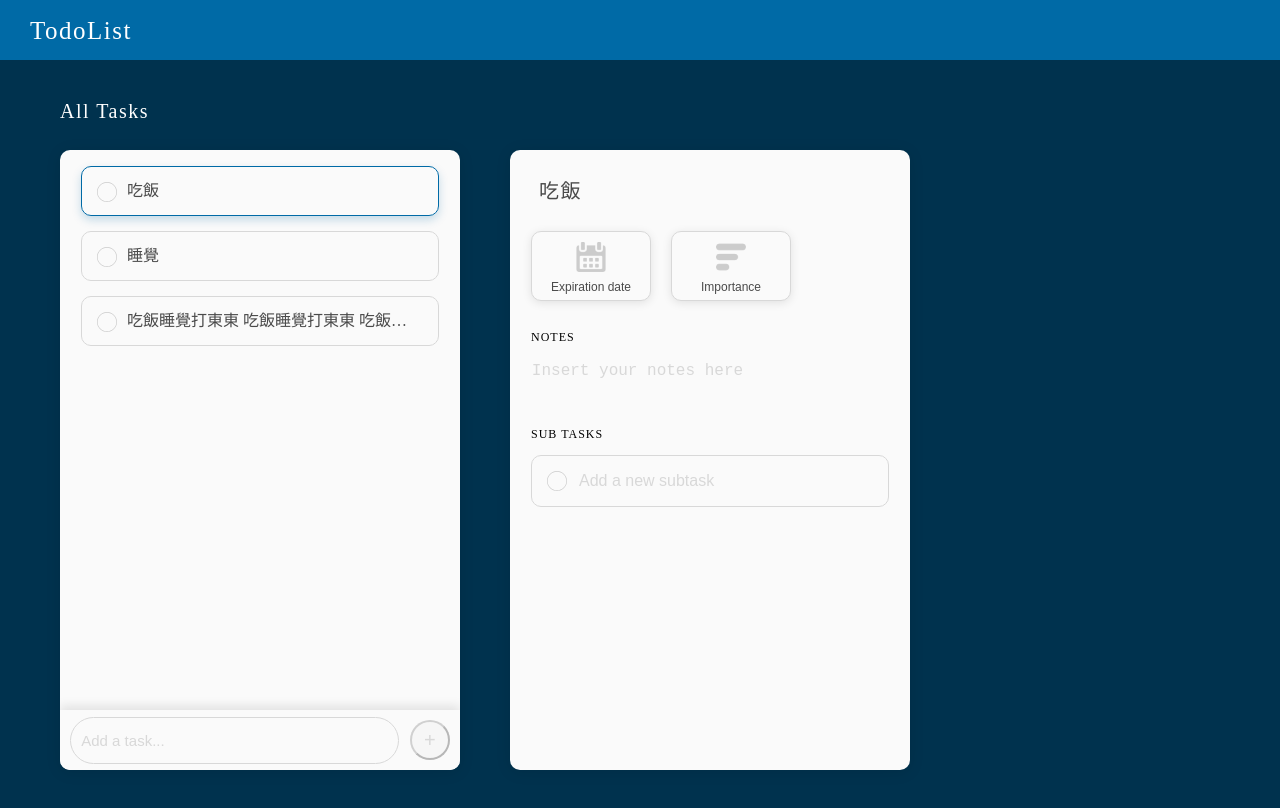
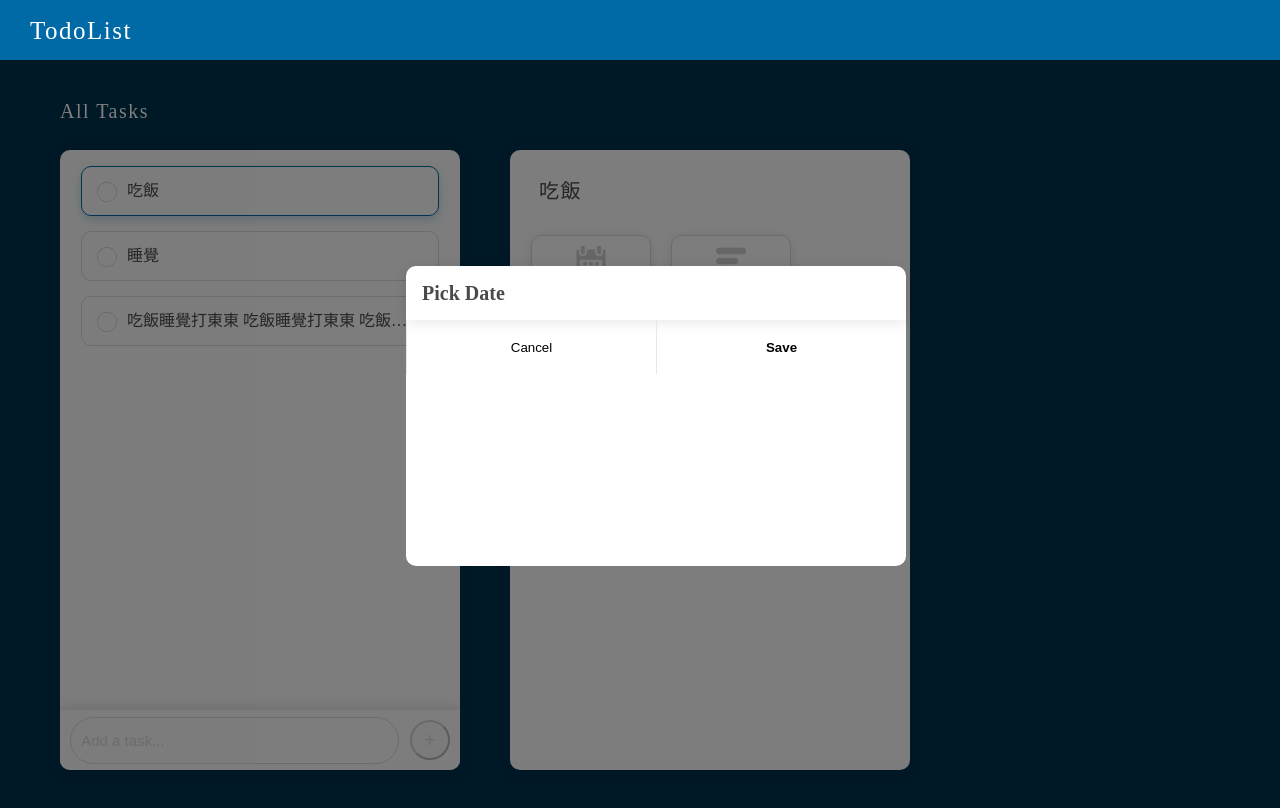
Before and after one commit to Xinhe998/dcard-todolist, a React app: page / in a window 1280 px wide. Both pictures are taken after a click on the button "Expiration date". Shown: the top 808 px of the page. Built offline with nearby package versions, Linux system fonts and the light colour scheme.

Commit message:
complete modal component

```diff
--- a/src/components/Header/index.js
+++ b/src/components/Header/index.js
@@ -1,5 +1,6 @@
 import React from 'react';
 import PropTypes from 'prop-types';
+import './index.scss';
 
 const Header = ({ title }) => (
   <header className="AppHeader">
--- /dev/null
+++ b/src/components/Header/index.scss
@@ -0,0 +1,19 @@
+.AppHeader {
+  background: var(--dcard-blue);
+  height: var(--header-height);
+  position: fixed;
+  top: 0;
+  width: 100%;
+  z-index: 99;
+  .AppHeader__logo-wrap {
+    color: #ffffff;
+    font-size: 25px;
+    line-height: 2.5;
+    overflow: hidden;
+    display: block;
+    height: var(--header-height);
+    margin-left: 30px;
+    letter-spacing: 1.5px;
+    font-weight: 500;
+  }
+}
--- /dev/null
+++ b/src/components/Modal/index.js
@@ -0,0 +1,66 @@
+import React, { useRef } from 'react';
+import PropTypes from 'prop-types';
+import './index.scss';
+import useClickOutside from '../../hooks/useClickOutside';
+import useEscCloseModal from '../../hooks/useEscCloseModal';
+
+const Modal = ({
+  isOpen,
+  title,
+  shouldCloseOnEsc,
+  showControlBtn,
+  cancelBtnText,
+  confirmBtnText,
+  onClose,
+  children,
+}) => {
+  const modalRef = useRef();
+  useClickOutside(isOpen, modalRef, onClose);
+  if (shouldCloseOnEsc) useEscCloseModal(onClose);
+  return isOpen ? (
+    <div className="Modal Modal__backdrop">
+      <div className="Modal__wrapper" ref={modalRef}>
+        <div className="Modal__title">{title}</div>
+        <div className="Modal__content">{children}</div>
+        {showControlBtn ? (
+          <div className="Modal__button-group">
+            <button
+              type="button"
+              className="Modal__button-group__cancel"
+              onClick={onClose}
+            >
+              {cancelBtnText}
+            </button>
+            <button type="button" className="Modal__button-group__confirm">
+              {confirmBtnText}
+            </button>
+          </div>
+        ) : null}
+      </div>
+    </div>
+  ) : null;
+};
+
+Modal.propTypes = {
+  title: PropTypes.string,
+  isOpen: PropTypes.bool,
+  shouldCloseOnEsc: PropTypes.bool,
+  showControlBtn: PropTypes.bool,
+  cancelBtnText: PropTypes.string,
+  confirmBtnText: PropTypes.string,
+  onClose: PropTypes.func,
+  children: PropTypes.node,
+};
+
+Modal.defaultProps = {
+  title: '',
+  isOpen: false,
+  shouldCloseOnEsc: true,
+  showControlBtn: true,
+  cancelBtnText: 'Cancel',
+  confirmBtnText: 'Save',
+  onClose: null,
+  children: null,
+};
+
+export default Modal;
--- /dev/null
+++ b/src/components/Modal/index.scss
@@ -0,0 +1,57 @@
+.Modal__backdrop {
+  position: fixed;
+  top: 0;
+  bottom: 0;
+  left: 0;
+  right: 0;
+  width: 100%;
+  height: 100%;
+  background-color: rgba(0, 0, 0, 0.5);
+  padding: 16px;
+  display: flex;
+  align-items: center;
+  justify-content: center;
+}
+.Modal__wrapper {
+  background-color: #ffffff;
+  border-radius: 10px;
+  max-width: 500px;
+  min-height: 300px;
+  width: 500px;
+  min-height: 300px;
+}
+.Modal__content {
+  height: calc(100% - 108px);
+}
+.Modal__title {
+  height: 54px;
+  padding: 0 16px;
+  display: flex;
+  align-items: center;
+  user-select: none;
+  font-size: var(--modal-title-font-size);
+  font-weight: 600;
+  line-height: 1.1;
+  color: var(--text-color);
+  box-shadow: var(--card-box-shadow);
+}
+.Modal__button-group {
+  height: 54px;
+  display: flex;
+  user-select: none;
+  button {
+    outline: 0;
+    border: none;
+    background: none;
+    cursor: pointer;
+    width: 50%;
+    border-left: 1px solid #e7e7e7;
+    transition: all .5s;
+    &:hover  {
+      background-color: #e7e7e7;
+    }
+    &.Modal__button-group__confirm {
+      font-weight: 600;
+    }
+  }
+}
--- a/src/components/PaneButton/index.js
+++ b/src/components/PaneButton/index.js
@@ -1,8 +1,9 @@
 import React from 'react';
 import PropTypes from 'prop-types';
+import './index.scss';
 
-const PaneButton = ({ icon, text }) => (
-  <button className="PaneBtn" type="button">
+const PaneButton = ({ icon, text, handleClick }) => (
+  <button className="PaneBtn" type="button" onClick={handleClick}>
     <span className="PaneBtn__icon">
       <img src={icon} draggable="false" alt="icon" />
     </span>
@@ -12,9 +13,11 @@ const PaneButton = ({ icon, text }) => (
 PaneButton.propTypes = {
   icon: PropTypes.string,
   text: PropTypes.string,
+  handleClick: PropTypes.func,
 };
 PaneButton.defaultProps = {
   icon: '',
   text: '',
+  handleClick: null,
 };
 export default PaneButton;
--- /dev/null
+++ b/src/components/PaneButton/index.scss
@@ -0,0 +1,32 @@
+.PaneBtn {
+  outline: 0;
+  font-size: var(--xs-font-size);
+  border-radius: 10px;
+  background: #fafafa;
+  border: 1px solid #d8d8d8;
+  box-shadow: 0px 2px 10px 0 rgba(0, 0, 0, 0.1);
+  margin-top: 10px;
+  transition: all 0.5s;
+  display: inline-block;
+  height: 70px;
+  width: 120px;
+  overflow: hidden;
+  padding: 10px 7px 7px;
+  cursor: pointer;
+  margin-right: 20px;
+  color: var(--text-color);
+  &:hover {
+    box-shadow: 0px 2px 10px 0 rgba(0, 0, 0, 0.3);
+  }
+  .PaneBtn__icon {
+    display: block;
+    img {
+      width: 30px;
+      height: 30px;
+    }
+  }
+  .PaneBtn__label {
+    display: block;
+    line-height: 2;
+  }
+}
--- a/src/hooks/useAutoSize.js
+++ b/src/hooks/useAutoSize.js
@@ -12,10 +12,9 @@ export default function useAutoSize(element) {
     }
   };
   useEffect(() => {
-    element.current.addEventListener('mouseover', autosize);
+    autosize();
     element.current.addEventListener('keydown', autosize);
     return () => {
-      element.current.removeEventListener('mouseover', autosize);
       element.current.removeEventListener('keydown', autosize);
     };
   });
--- /dev/null
+++ b/src/hooks/useClickOutside.js
@@ -0,0 +1,18 @@
+import { useEffect } from 'react';
+
+export default function useClickOutside(status, ref, onClick) {
+  const handleClick = (e) => {
+    if (status && ref.current) {
+      const isOutside = (!ref.current.contains(e.target));
+      if (isOutside) {
+        onClick();
+      }
+    }
+  };
+  useEffect(() => {
+    document.addEventListener('click', handleClick);
+    return () => {
+      document.removeEventListener('click', handleClick);
+    };
+  });
+}
--- /dev/null
+++ b/src/hooks/useEscCloseModal.js
@@ -0,0 +1,15 @@
+import { useEffect } from 'react';
+
+export default function useEscCloseModal(onClose) {
+  const handleESC = (e) => {
+    if (e.keyCode === 27) {
+      onClose();
+    }
+  };
+  useEffect(() => {
+    document.addEventListener('keydown', handleESC);
+    return () => {
+      document.removeEventListener('keydown', handleESC);
+    };
+  });
+}
--- a/src/pages/index.js
+++ b/src/pages/index.js
@@ -14,6 +14,7 @@ import uuid from '../util';
 import Header from '../components/Header';
 import TodoItem from '../components/TodoItem';
 import PaneButton from '../components/PaneButton';
+import Modal from '../components/Modal';
 
 import calendarImg from '../assets/calendar.png';
 import levelImg from '../assets/level.png';
@@ -22,7 +23,8 @@ const Home = () => {
   const globalStore = useContext(Store);
   const [state, dispatch] = useReducer(reducer, globalStore);
   const [newTask, setNewTask] = useState('');
-
+  const [isDatePickerModalOpen, setIsDatePickerModalOpen] = useState(false);
+  const [isImportanceModalOpen, setisImportanceModalOpen] = useState(false);
   const addTask = () => {
     if (newTask.trim() !== '') {
       const newId = uuid();
@@ -39,8 +41,8 @@ const Home = () => {
       setNewTask('');
     }
   };
-  var textareaRef = useRef();
-  var taskNoteRef = useRef();
+  const textareaRef = useRef();
+  const taskNoteRef = useRef();
   useAutoSize(textareaRef);
   useAutoSize(taskNoteRef);
   return (
@@ -124,8 +126,8 @@ const Home = () => {
                         }
                       }}
                     />
-                    <PaneButton icon={calendarImg} text="Expiration date" />
-                    <PaneButton icon={levelImg} text="Importance" />
+                    <PaneButton icon={calendarImg} text="Expiration date" handleClick={() => setIsDatePickerModalOpen(true)} />
+                    <PaneButton icon={levelImg} text="Importance" handleClick={() => setisImportanceModalOpen(true)} />
                     <div className="CardScrollView__detail__block">
                       <div className="CardScrollView__detail__block__title">
                         Notes
@@ -216,6 +218,22 @@ const Home = () => {
           </div>
         </div>
       </div>
+      <Modal
+        isOpen={isDatePickerModalOpen}
+        title="Pick Date"
+        onClose={() => setIsDatePickerModalOpen(false)}
+        shouldCloseOnEsc
+        showControlBtn
+      />
+      <Modal
+        isOpen={isImportanceModalOpen}
+        title="Importance"
+        onClose={() => setisImportanceModalOpen(false)}
+        shouldCloseOnEsc
+        showControlBtn={false}
+      >
+
+      </Modal>
     </Store.Provider>
   );
 };
--- a/src/pages/index.scss
+++ b/src/pages/index.scss
@@ -12,6 +12,8 @@
   --scrollbar-background-color: rgba(0, 0, 0, 0.3);
   --scrollbar-shadow: 0 0 1px rgba(255, 255, 255, 0.5);
   --scrollbar-border-radius: 4px;
+  --modal-title-font-size: 20px;
+  --modal-button-border: 1px
 }
 body {
   background: #00324e;
@@ -19,25 +21,6 @@ body {
   margin: 0;
   padding: 0;
   caret-color: var(--dcard-blue);
-}
-.AppHeader {
-  background: var(--dcard-blue);
-  height: var(--header-height);
-  position: fixed;
-  top: 0;
-  width: 100%;
-  z-index: 99;
-  .AppHeader__logo-wrap {
-    color: #ffffff;
-    font-size: 25px;
-    line-height: 2.5;
-    overflow: hidden;
-    display: block;
-    height: var(--header-height);
-    margin-left: 30px;
-    letter-spacing: 1.5px;
-    font-weight: 500;
-  }
 }
 .AppContent {
   height: calc(100vh - var(--header-height));
@@ -96,38 +79,6 @@ body {
   }
 }
 
-.PaneBtn {
-  outline: 0;
-  font-size: var(--xs-font-size);
-  border-radius: 10px;
-  background: #fafafa;
-  border: 1px solid #d8d8d8;
-  box-shadow: 0px 2px 10px 0 rgba(0, 0, 0, 0.1);
-  margin-top: 10px;
-  transition: all 0.5s;
-  display: inline-block;
-  height: 70px;
-  width: 120px;
-  overflow: hidden;
-  padding: 10px 7px 7px;
-  cursor: pointer;
-  margin-right: 20px;
-  color: var(--text-color);
-  &:hover {
-    box-shadow: 0px 2px 10px 0 rgba(0, 0, 0, 0.3);
-  }
-  .PaneBtn__icon {
-    display: block;
-    img {
-      width: 30px;
-      height: 30px;
-    }
-  }
-  .PaneBtn__label {
-    display: block;
-    line-height: 2;
-  }
-}
 .TaskAddBar {
   height: 50px;
   max-height: 50px;
@@ -255,7 +206,7 @@ body {
     }
   }
   .CardScrollView__detail__block {
-    margin-top: 30px;
+    margin: 30px 0 30px;
     .CardScrollView__detail__block__title {
       font-weight: 400;
       letter-spacing: 1px;
```
Also changed, not shown: .eslintrc.js, 1 other file (tests, documents, lock files or other folders).
